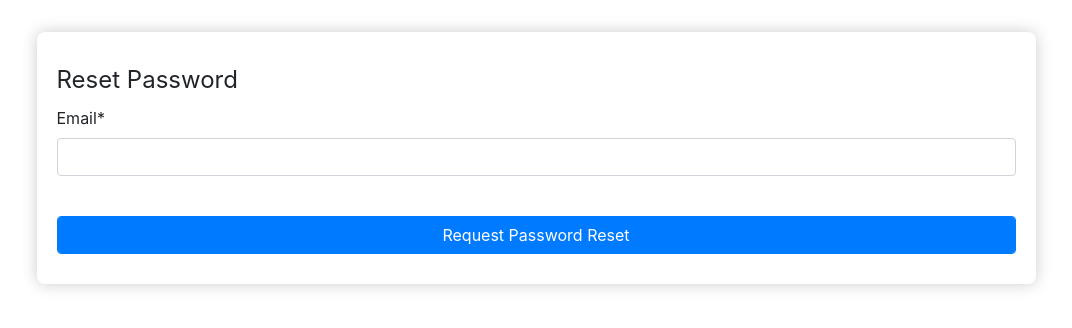
After one commit to codewitgabi/django_authentication_system, a Django app: page /password_reset/ in a window 1280 px wide. The commit adds this page. Shown: the top 328 px of the page, without its empty margins (104-1176 px from the left). Run offline with Django 3.2, Linux system fonts and the light colour scheme; some libraries are stand-ins or nearby versions.

Commit message:
Added reset password functionality

```diff
--- a/Auth_Referral_System/urls.py
+++ b/Auth_Referral_System/urls.py
@@ -15,9 +15,34 @@ Including another URLconf
 """
 from django.contrib import admin
 from django.urls import path, include
+from django.contrib.auth import views as auth_views
 
 urlpatterns = [
     path('admin/', admin.site.urls),
     path("account/", include("account.urls")),
     path("referral/", include("referral.urls")),
+    path("password_reset/",
+		auth_views.PasswordResetView.as_view(
+			template_name= "account/password-reset.html"
+		),
+		name= "password_reset"
+	),
+	path("password_reset_done/",
+		auth_views.PasswordResetDoneView.as_view(
+			template_name= "account/password-reset-done.html"
+		),
+		name= "password_reset_done"
+	),
+	path("password_reset_confirm/<uidb64>/<token>/",
+		auth_views.PasswordResetConfirmView.as_view(
+			template_name= "account/password-reset-confirm.html"
+		),
+		name= "password_reset_confirm"
+	),
+	path("password_reset_complete/",
+		auth_views.PasswordResetCompleteView.as_view(
+			template_name= "account/password-reset-complete.html"
+		),
+		name= "password_reset_complete"
+	),
 ]
--- a/account/templates/account/login.html
+++ b/account/templates/account/login.html
@@ -17,7 +17,7 @@
 		<form action="" method="post">
 		{% csrf_token %}
 			{{ form|crispy }}
-			<a href= "">forgot password?</a>
+			<a href= "{% url 'password_reset' %}">forgot password?</a>
 			<br><br>
 			<button  type="submit" class= "btn btn-primary form-control">Login</button>
 			<span>Not signed up yet?</span>
--- /dev/null
+++ b/account/templates/account/password-reset.html
@@ -0,0 +1,18 @@
+{% extends "account/base.html" %}
+{% load crispy_forms_tags %}
+{% block title %} Reset Password {% endblock %}
+
+
+{% block content %}
+
+	<legend>Reset Password</legend>
+	<div>
+		<form action="" method="post">
+		{% csrf_token %}
+			{{ form|crispy }}
+			<br>
+			<button  type="submit" class= "btn btn-primary form-control">Request Password Reset</button>
+		</form>
+	</div>
+
+{% endblock %}
```
Also changed, not shown: Auth_Referral_System/settings.py (+10 -3 lines), account/templates/account/password-reset-complete.html (added, +13 -0 lines), account/templates/account/password-reset-confirm.html (added, +18 -0 lines), account/templates/account/password-reset-done.html (added, +11 -0 lines), account/urls.py (+5 -2 lines).
